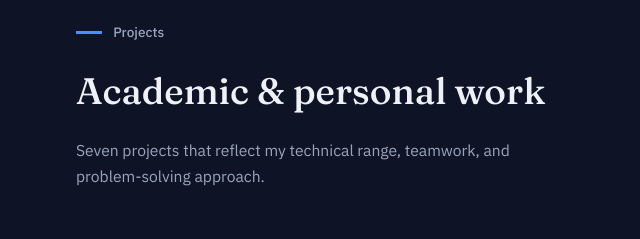
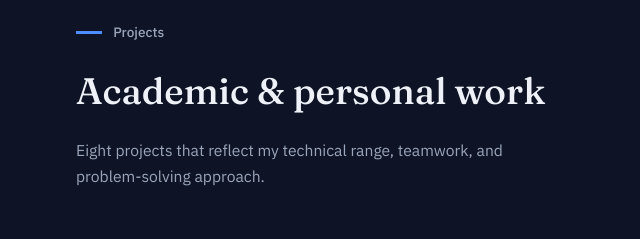
Before and after one commit to Kalpani-Bandara/Kalpani_Bandara_Portfolio, a plain HTML site: page index.html in a window 1280 px wide. Shown: the part 3680-3919 px from the top of the page, 36-676 px from the left. Drawn offline with Linux system fonts and the light colour scheme.

Commit message:
Update project count from seven to eight

```diff
--- a/index.html
+++ b/index.html
@@ -1328,7 +1328,7 @@
           </div>
           <h2 class="sec-title">Academic &amp; personal work</h2>
           <p class="sec-desc">
-            Seven projects that reflect my technical range, teamwork, and
+            Eight projects that reflect my technical range, teamwork, and
             problem-solving approach.
           </p>
         </div>
```
